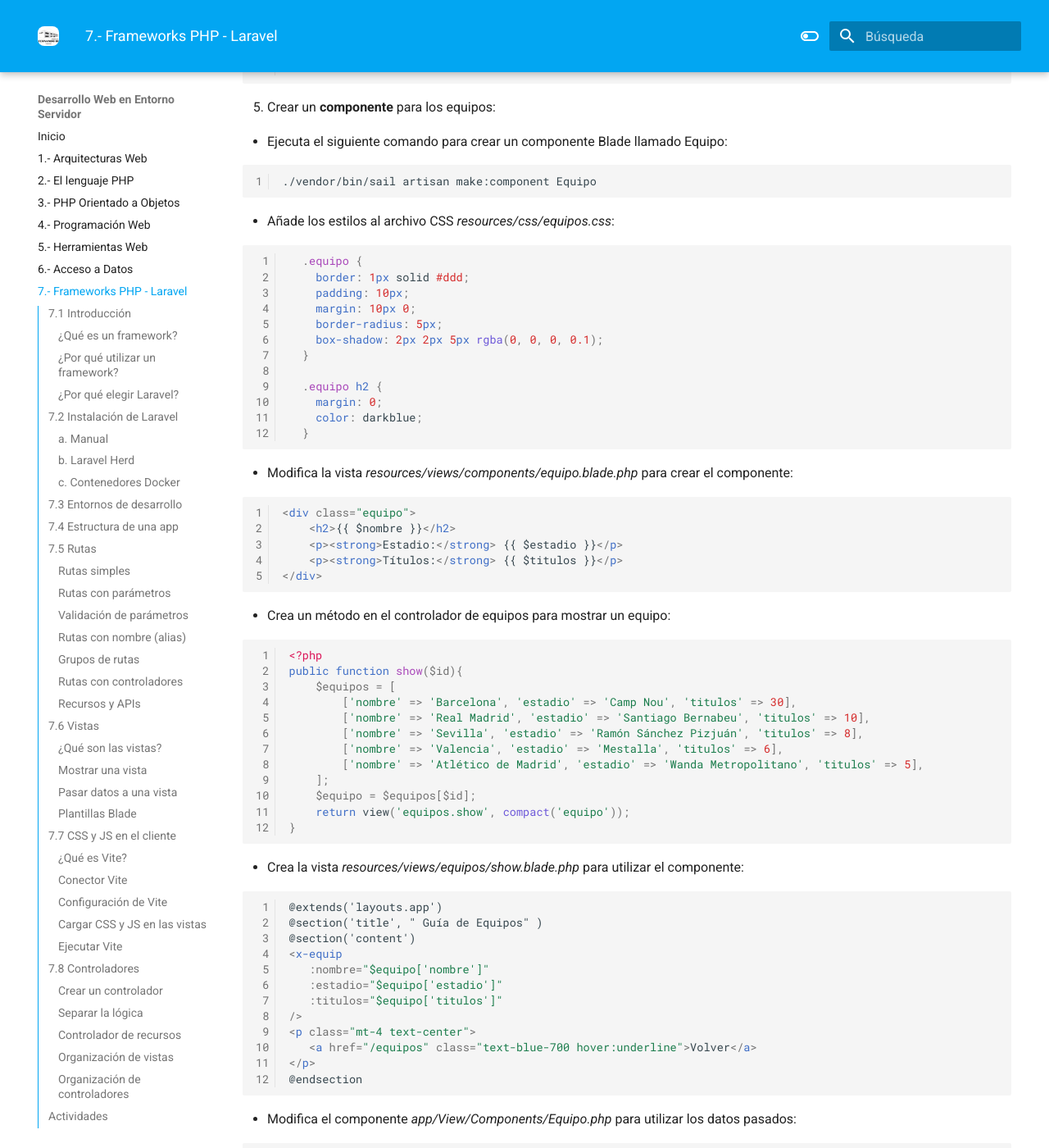
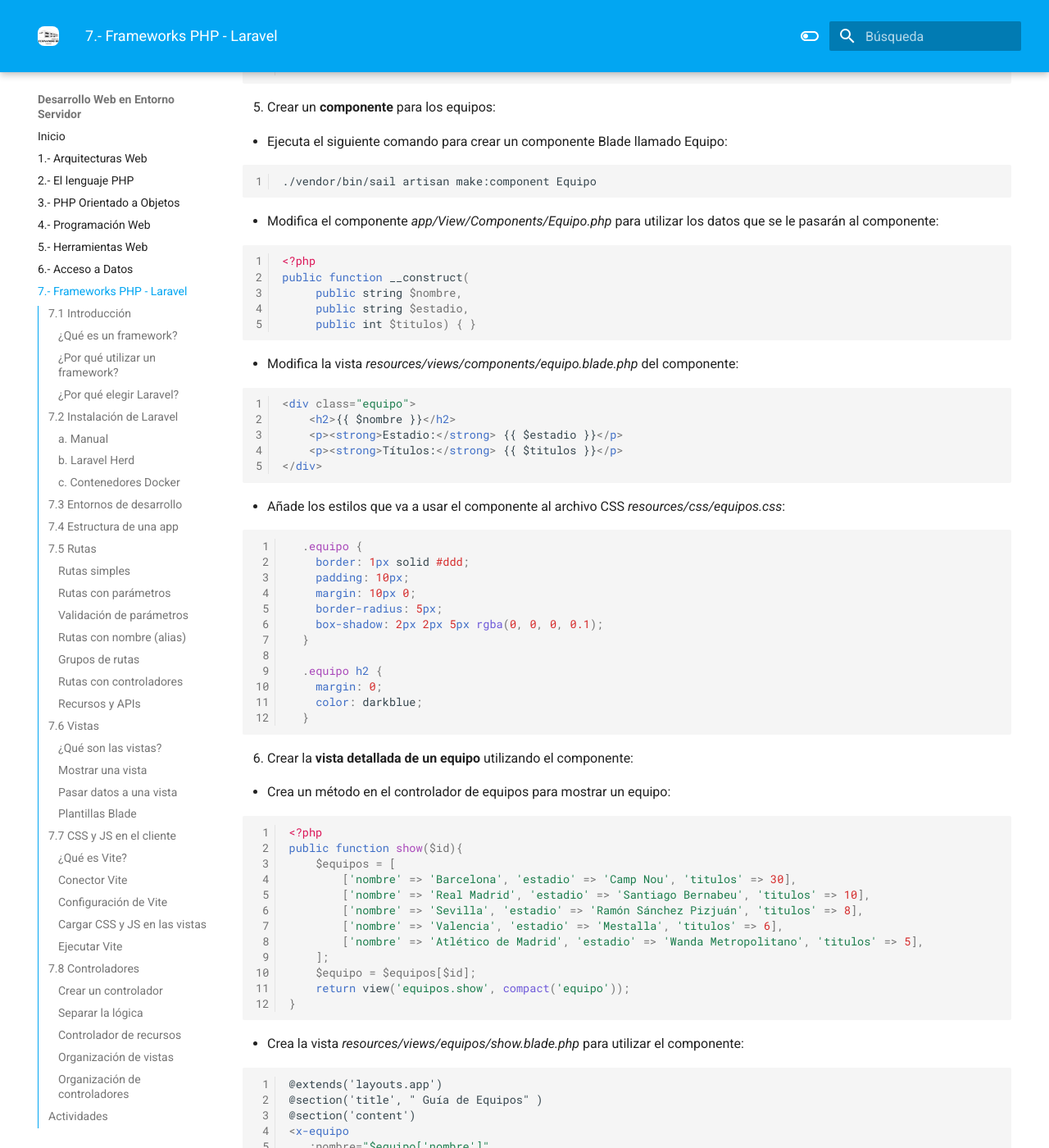
Before and after one commit to elblo/dwes2526, an MkDocs documentation site: the page built from docs/07frameworks.md, in a window 1280 px wide and 1400 px high, scrolled down 29241 px. Shown: the whole window at 82% size. Built offline with MkDocs 1.6.1 and Material for MkDocs 9.7.7, drawn with Linux system fonts in a browser that asks for light colours; some of the changed text lies outside the part shown.

Commit message:
Cambiado orden práctica guiada

````diff
--- a/docs/07frameworks.md
+++ b/docs/07frameworks.md
@@ -1262,7 +1262,27 @@ npm run dev
 ./vendor/bin/sail artisan make:component Equipo
 ```
 
-* Añade los estilos al archivo CSS *resources/css/equipos.css*:
+* Modifica el componente *app/View/Components/Equipo.php* para utilizar los datos que se le pasarán al componente:
+
+```php
+<?php
+public function __construct(
+     public string $nombre,
+     public string $estadio,
+     public int $titulos) { }
+```
+
+*  Modifica la vista *resources/views/components/equipo.blade.php* del componente:
+
+```html
+<div class="equipo">
+    <h2>{{ $nombre }}</h2>
+    <p><strong>Estadio:</strong> {{ $estadio }}</p>
+    <p><strong>Títulos:</strong> {{ $titulos }}</p>
+</div>
+```
+
+* Añade los estilos que va a usar el componente al archivo CSS *resources/css/equipos.css*:
 
 ```css
   .equipo {
@@ -1279,15 +1299,7 @@ npm run dev
   }
 ```
 
-*  Modifica la vista *resources/views/components/equipo.blade.php* para crear el componente:
-
-```html
-<div class="equipo">
-    <h2>{{ $nombre }}</h2>
-    <p><strong>Estadio:</strong> {{ $estadio }}</p>
-    <p><strong>Títulos:</strong> {{ $titulos }}</p>
-</div>
-```
+6. Crear la **vista detallada de un equipo** utilizando el componente:
 
 * Crea un método en el controlador de equipos para mostrar un equipo:
 
@@ -1312,7 +1324,7 @@ public function show($id){
 @extends('layouts.app')
 @section('title', " Guía de Equipos" )
 @section('content')
-<x-equip
+<x-equipo
    :nombre="$equipo['nombre']"
    :estadio="$equipo['estadio']"
    :titulos="$equipo['titulos']"
@@ -1321,16 +1333,6 @@ public function show($id){
    <a href="/equipos" class="text-blue-700 hover:underline">Volver</a>
 </p>
 @endsection
-```
-
-* Modifica el componente *app/View/Components/Equipo.php* para utilizar los datos pasados:
-
-```php
-<?php
-public function __construct(
-     public string $nombre,
-     public string $estadio,
-     public int $titulos) { }
 ```
 
 * Crea la ruta:
````
